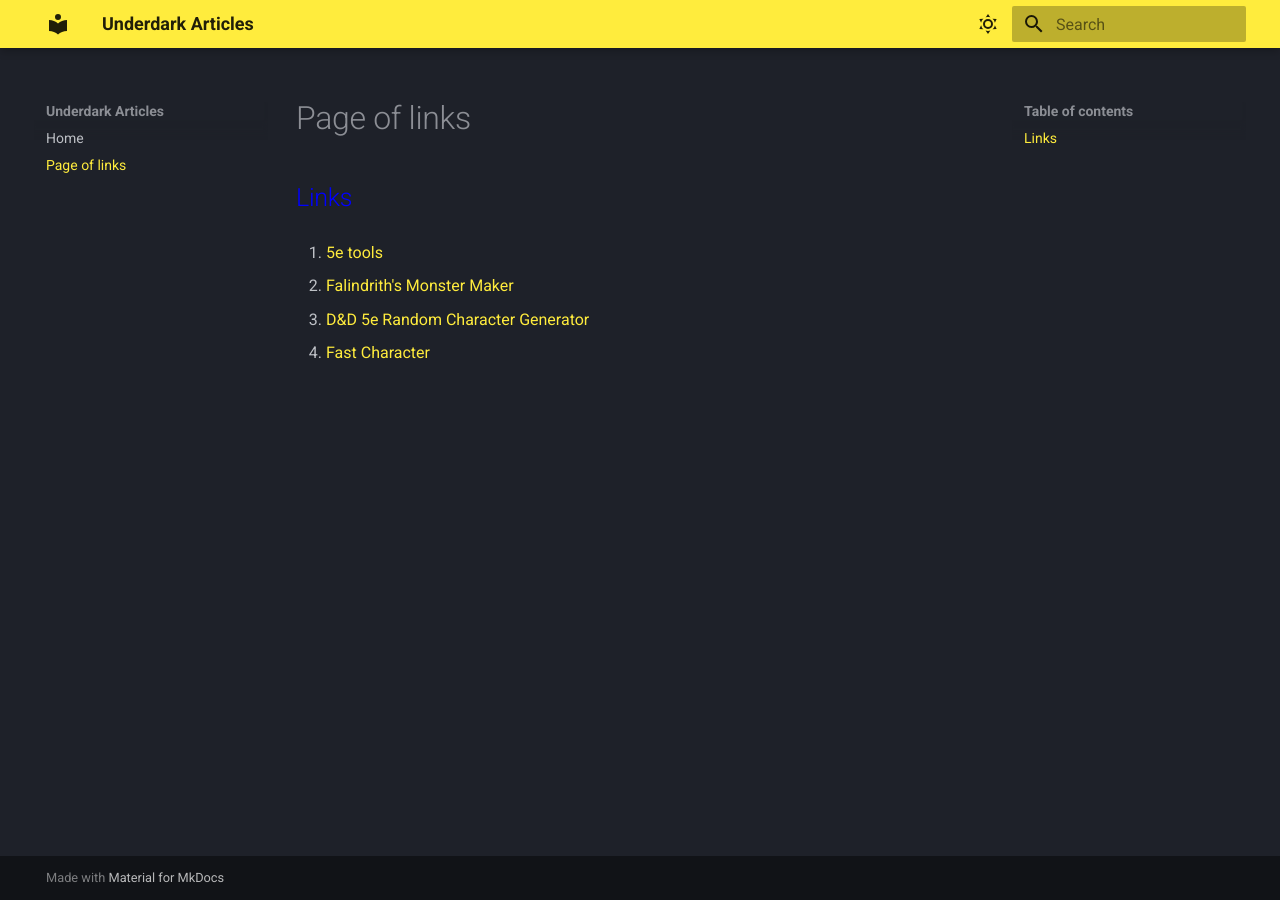
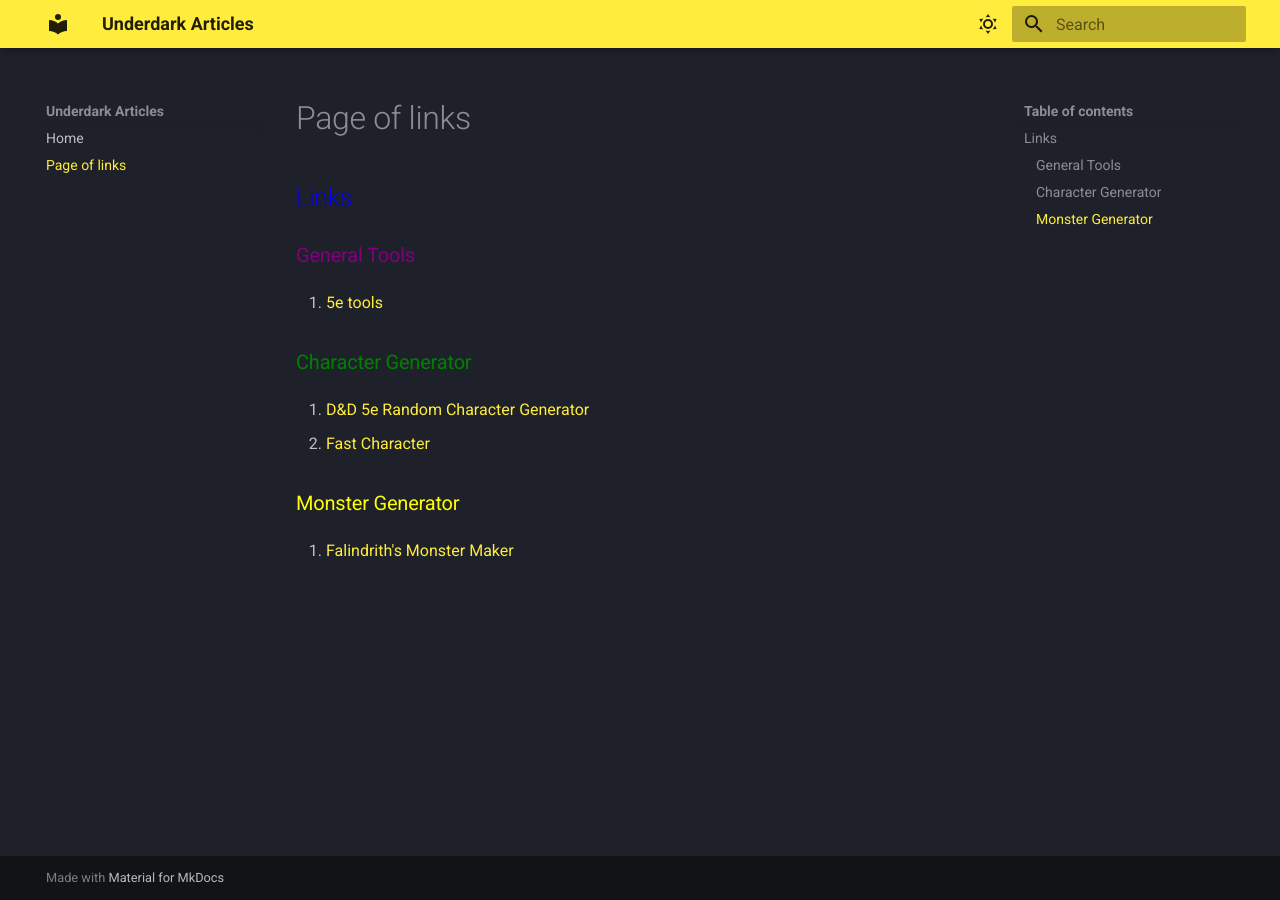
Before and after one commit to underdarkarticles/underdarkarticles.com, an MkDocs documentation site: the page built from docs/links.md, in a window 1280 px wide. Built offline with MkDocs 1.6.1 and Material for MkDocs 9.7.7, drawn with Linux system fonts in a browser that asks for light colours.

Commit message:
switch to html

```diff
--- a/docs/links.md
+++ b/docs/links.md
@@ -1,7 +1,13 @@
 # Page of links
 
 ## <p style="color:blue">Links</p>
-1. [5e tools](https://5e.tools/)
-2. [Falindrith's Monster Maker](https://ebshimizu.github.io/5emm/#/)
-3. [D&D 5e Random Character Generator](https://tetra-cube.com/dnd/dnd-char-gen.html)
-4. [Fast Character](https://fastcharacter.com/)
+
+### <p style="color:purple">General Tools</p>
+1. <a href="https://5e.tools/" target="_blank">5e tools</a>
+
+### <p style="color:green">Character Generator</p>
+1. [D&D 5e Random Character Generator](https://tetra-cube.com/dnd/dnd-char-gen.html)
+2. [Fast Character](https://fastcharacter.com/)
+
+### <p style="color:yellow">Monster Generator</p>
+1. [Falindrith's Monster Maker](https://ebshimizu.github.io/5emm/#/)
```
